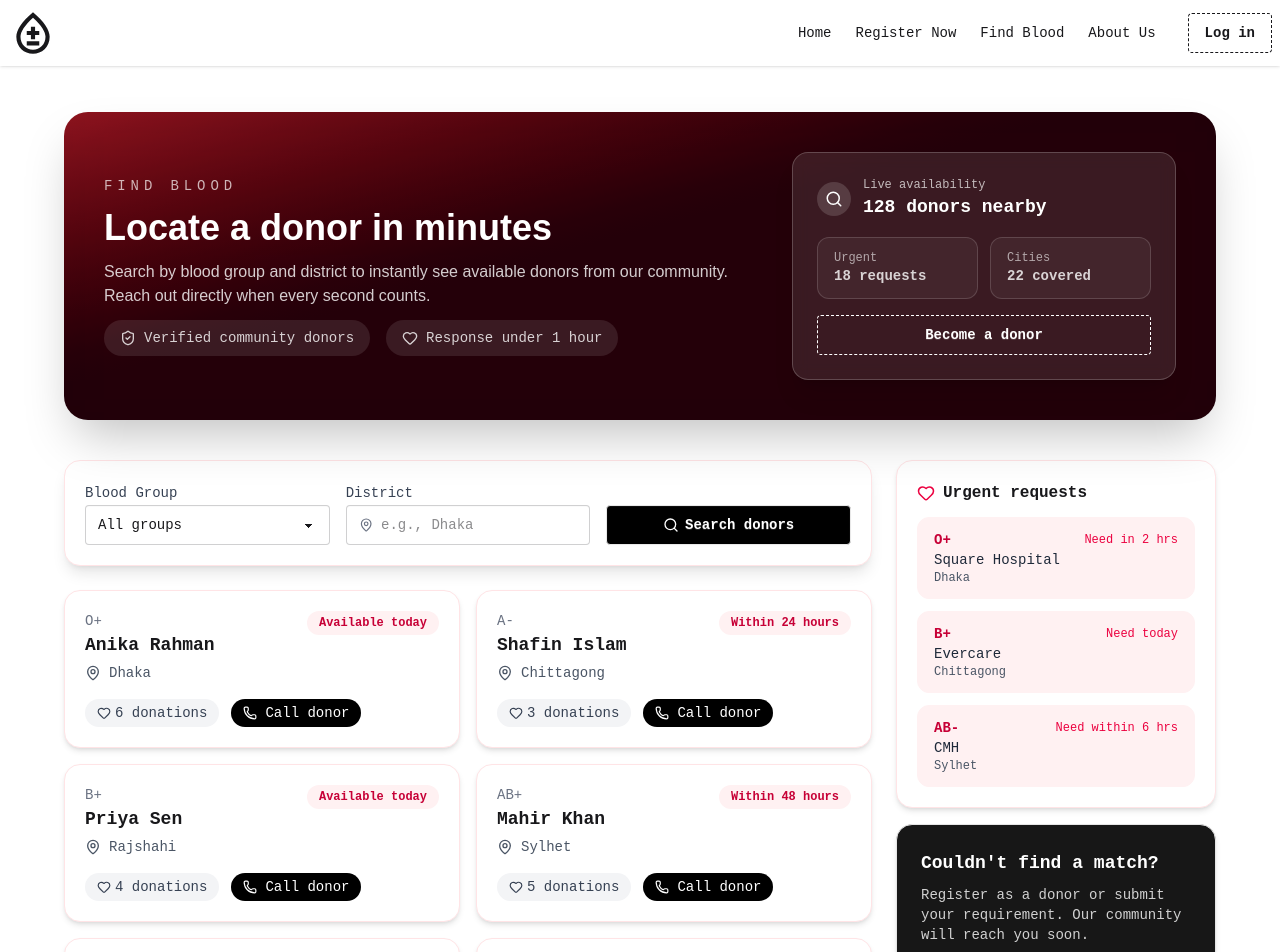
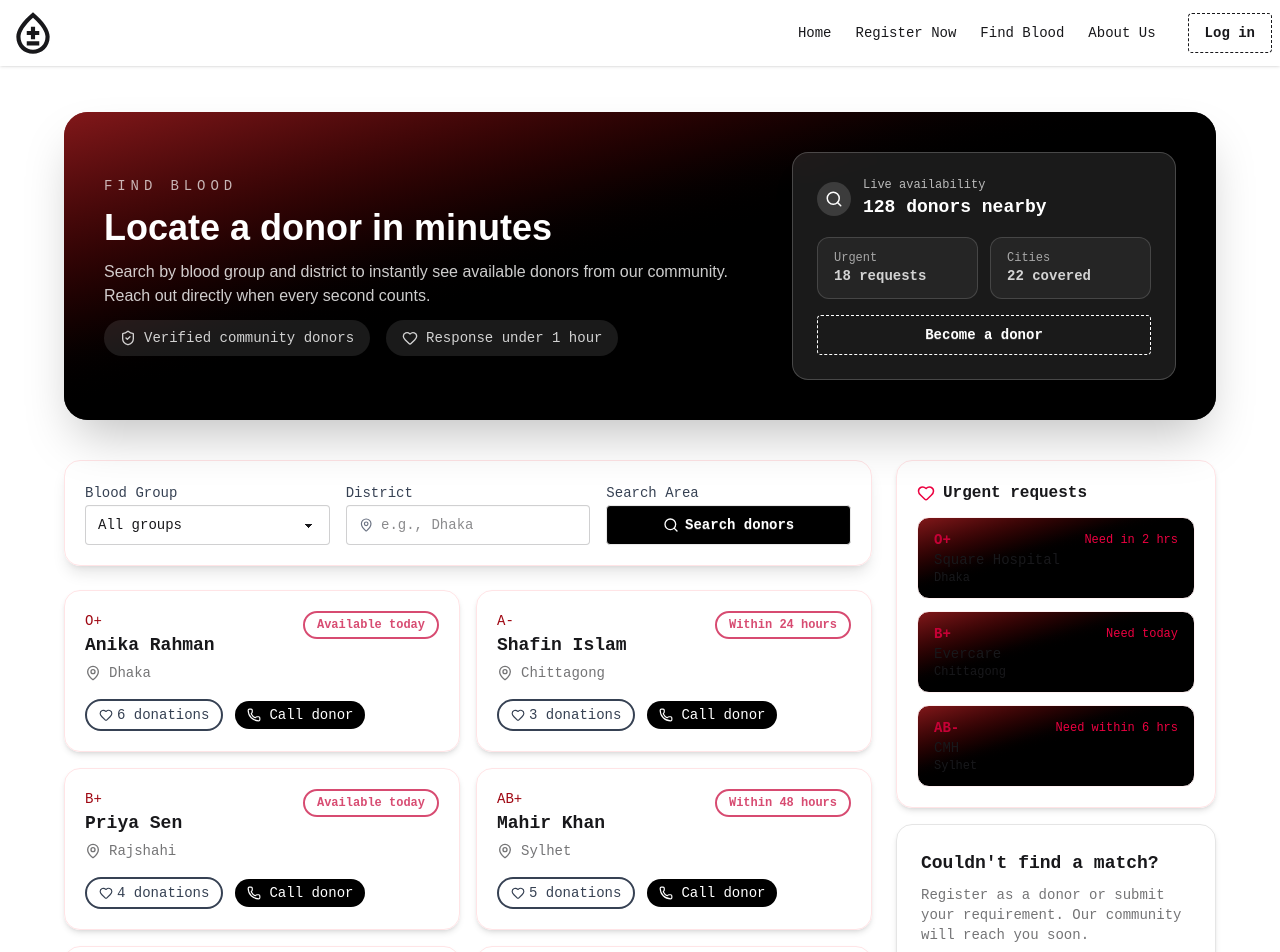
Before and after one commit to ArafatSany7/Drop, a React (Vite) app in the folder Client/: page /find-blood in a window 1280 px wide. Shown: the top 952 px of the page. Built offline with nearby package versions, Linux system fonts and the light colour scheme.

Commit message:
Polishing front

```diff
--- a/Client/src/Pages/FindBlood/FindBlood.jsx
+++ b/Client/src/Pages/FindBlood/FindBlood.jsx
@@ -2,6 +2,7 @@ import React, { useEffect, useMemo, useState } from "react";
 import { Link } from "react-router-dom";
 import { Heart, MapPin, Phone, Search, ShieldCheck } from "lucide-react";
 import { getDonors } from "../../services/localDonorService";
+import { Helmet } from "react-helmet-async";
 
 const emergencies = [
   {
@@ -57,12 +58,21 @@ const FindBlood = () => {
   }, [bloodGroup, location, donors]);
 
   return (
+    <div>
+      <Helmet>
+        <title>Drop | Find Blood</title>
+      </Helmet>
       <section className="min-h-screen bg-base-100 pt-28 pb-16 px-4 lg:px-12">
-      <div className="max-w-6xl mx-auto space-y-10">
-        <div className="relative overflow-hidden rounded-3xl bg-gradient-to-br from-red-900 via-black to-black text-white p-10 shadow-2xl">
-          <div className="absolute inset-0 opacity-60" aria-hidden>
-            <div className="absolute -inset-24 bg-rose-700/30 blur-3xl" />
-          </div>
+        <div className="max-w-6xl mx-auto space-y-10 ">
+          <div className="group relative overflow-hidden bg-gradient-to-br from-red-900 via-black to-black text-white p-10 shadow-2xl hover:shadow-red-900/30 transition-all duration-500 rounded-3xl">
+            <div
+              aria-hidden
+              className="pointer-events-none absolute inset-0 bg-gradient-to-br from-red-900 via-black to-black opacity-90 transition-opacity duration-500 group-hover:opacity-100"
+            ></div>
+            <div
+              aria-hidden
+              className="pointer-events-none absolute -inset-16 bg-rose-600/40 blur-3xl opacity-0 scale-75 transition-all duration-500 group-hover:opacity-70 group-hover:scale-110"
+            ></div>
             <div className="relative flex flex-col gap-6 lg:flex-row lg:items-center lg:justify-between">
               <div className="space-y-3">
                 <p className="text-sm uppercase tracking-[0.35em] text-white/70">
@@ -73,8 +83,8 @@ const FindBlood = () => {
                 </h1>
                 <p className="text-sm md:text-base text-white/80 max-w-2xl font-secondary">
                   Search by blood group and district to instantly see available
-                donors from our community. Reach out directly when every second
-                counts.
+                  donors from our community. Reach out directly when every
+                  second counts.
                 </p>
                 <div className="flex flex-wrap gap-4 text-sm text-white/80">
                   <span className="inline-flex items-center gap-2 rounded-full bg-white/10 px-4 py-2">
@@ -117,7 +127,7 @@ const FindBlood = () => {
 
           <div className="grid gap-6 lg:grid-cols-[1fr_320px]">
             <div className="space-y-6">
-            <div className="grid md:grid-cols-3 gap-4 bg-white border border-rose-100 rounded-2xl p-5 shadow-lg">
+              <div className="grid md:grid-cols-3 gap-4  border border-rose-100 rounded-2xl p-5 shadow-lg">
                 <div className="space-y-2">
                   <label className="text-sm font-medium text-gray-700">
                     Blood Group
@@ -157,7 +167,7 @@ const FindBlood = () => {
 
                 <div className="space-y-2">
                   <label className="text-sm font-medium text-gray-700">
-                  &nbsp;
+                    Search Area
                   </label>
                   <button className="btn w-full bg-black text-white hover:bg-rose-700">
                     <Search size={16} />
@@ -170,28 +180,28 @@ const FindBlood = () => {
                 {filteredDonors.map((donor) => (
                   <article
                     key={`${donor.name}-${donor.group}`}
-                  className="rounded-2xl border border-rose-100 bg-white p-5 shadow-md transition duration-200 hover:-translate-y-1 hover:shadow-2xl"
+                    className="rounded-2xl border border-rose-100  p-5 shadow-md transition duration-200 hover:-translate-y-1 hover:shadow-2xl"
                   >
                     <div className="flex items-start justify-between gap-3">
                       <div>
-                      <p className="text-sm text-gray-500">{donor.group}</p>
-                      <h3 className="text-lg font-semibold">{donor.name}</h3>
-                      <p className="flex items-center gap-2 text-sm text-gray-600 mt-1">
+                        <p className="text-sm text-red-800">{donor.group}</p>
+                        <h3 className="text-lg  font-semibold">{donor.name}</h3>
+                        <p className="flex items-center gap-2 text-sm opacity-60 mt-1">
                           <MapPin size={16} /> {donor.location}
                         </p>
                       </div>
-                    <span className="rounded-full bg-rose-50 px-3 py-1 text-xs font-semibold text-rose-700">
+                      <span className="rounded-full border-2 rounded-2xl px-3 py-1 text-xs font-semibold text-rose-700 opacity-70">
                         {donor.availability}
                       </span>
                     </div>
 
                     <div className="mt-4 flex flex-wrap items-center gap-3 text-sm text-gray-700">
-                    <span className="inline-flex items-center gap-1 rounded-full bg-gray-100 px-3 py-1">
+                      <span className="inline-flex items-center gap-1 rounded-full border-2 rounded-2xl px-3 py-1">
                         <Heart size={14} /> {donor.donations} donations
                       </span>
                       <a
                         href={`tel:${donor.phone}`}
-                      className="inline-flex items-center gap-2 rounded-full bg-black px-3 py-1 text-white hover:bg-rose-700"
+                        className="inline-flex items-center gap-2 rounded-full bg-black px-3 py-1 text-white hover:bg-rose-700 duration-500"
                       >
                         <Phone size={14} /> Call donor
                       </a>
@@ -214,7 +224,7 @@ const FindBlood = () => {
             </div>
 
             <aside className="space-y-4">
-            <div className="rounded-2xl border border-rose-100 bg-white p-5 shadow-md">
+              <div className="rounded-2xl border border-rose-100  p-5 shadow-md">
                 <div className="flex items-center gap-2 mb-3">
                   <Heart className="text-rose-600" size={18} />
                   <p className="font-semibold">Urgent requests</p>
@@ -223,26 +233,28 @@ const FindBlood = () => {
                   {emergencies.map((item) => (
                     <div
                       key={item.id}
-                    className="rounded-xl border border-rose-50 bg-rose-50 px-4 py-3"
+                      className="rounded-xl border border-rose-50 bg-gradient-to-br from-red-900 via-black to-black  px-4 py-3"
                     >
                       <div className="flex items-center justify-between">
                         <span className="text-sm font-semibold text-rose-700">
                           {item.group}
                         </span>
-                      <span className="text-xs text-rose-600">{item.time}</span>
+                        <span className="text-xs text-rose-600">
+                          {item.time}
+                        </span>
                       </div>
-                    <p className="text-sm text-gray-800">{item.hospital}</p>
-                    <p className="text-xs text-gray-600">{item.city}</p>
+                      <p className="text-sm ">{item.hospital}</p>
+                      <p className="text-xs ">{item.city}</p>
                     </div>
                   ))}
                 </div>
               </div>
 
-            <div className="rounded-2xl border border-neutral-200 bg-neutral-900 text-white p-6 shadow-md">
+              <div className="rounded-2xl border border-neutral-200   p-6 shadow-md">
                 <h3 className="text-lg font-semibold mb-2">
-                Couldn&apos;t find a match?
+                  Couldn't find a match?
                 </h3>
-              <p className="text-sm text-white/80 mb-4">
+                <p className="text-sm opacity-60 mb-4">
                   Register as a donor or submit your requirement. Our community
                   will reach you soon.
                 </p>
@@ -253,7 +265,7 @@ const FindBlood = () => {
                   >
                     Register as donor
                   </Link>
-                <button className="btn w-full bg-transparent text-white border-white/40 hover:bg-white hover:text-black">
+                  <button className="btn w-full bg-transparent  border-white/40 hover:bg-white hover:text-black">
                     Post a request
                   </button>
                 </div>
@@ -262,6 +274,7 @@ const FindBlood = () => {
           </div>
         </div>
       </section>
+    </div>
   );
 };
 
```
Also changed, not shown: Client/src/Pages/About/About.jsx (+39 -24 lines). Lines whose indentation alone changed are shown as unchanged.
